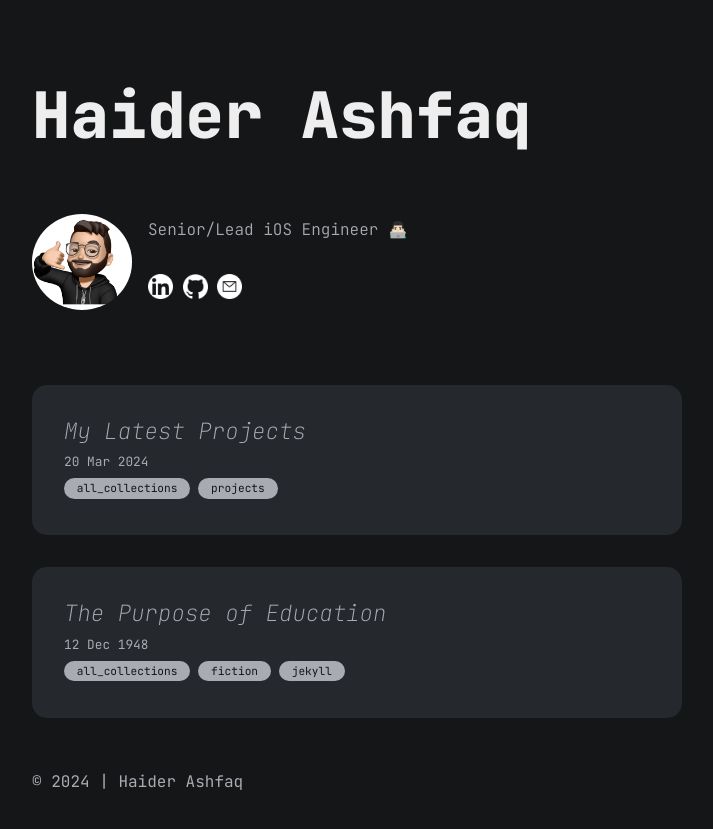
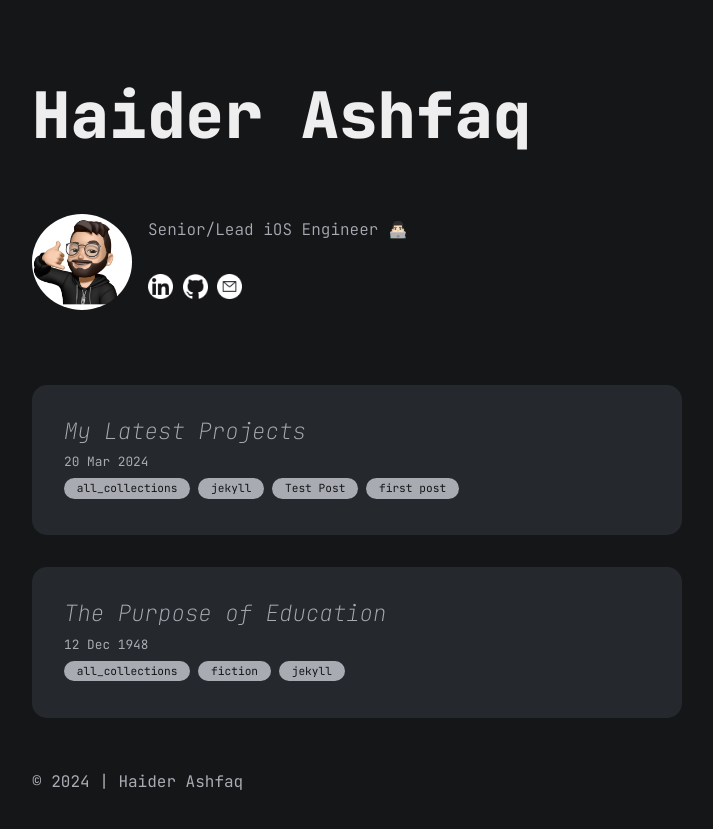
Before and after one commit to 1lyyfe/1page, a Jekyll site: the page built from index.md, in a window 1280 px wide. Shown: the top 829 px of the page, without its empty margins (283-996 px from the left). Built offline with Jekyll 4.4.1, drawn with Linux system fonts in a browser that asks for light colours.

Commit message:
update projects md

```diff
--- a/all_collections/_posts/2021-11-04-jekyll-markdown.md
+++ b/all_collections/_posts/2021-11-04-jekyll-markdown.md
@@ -2,7 +2,7 @@
 layout: post
 title: My Latest Projects
 date: 2024-03-20
-categories: ["projects"]
+categories: ["jekyll", "Test Post", "first post"]
 ---
 
 ## My Latest Projects
```
Also changed, not shown: other parts of all_collections/_posts/2021-11-04-jekyll-markdown.md (+3 -0 lines).
